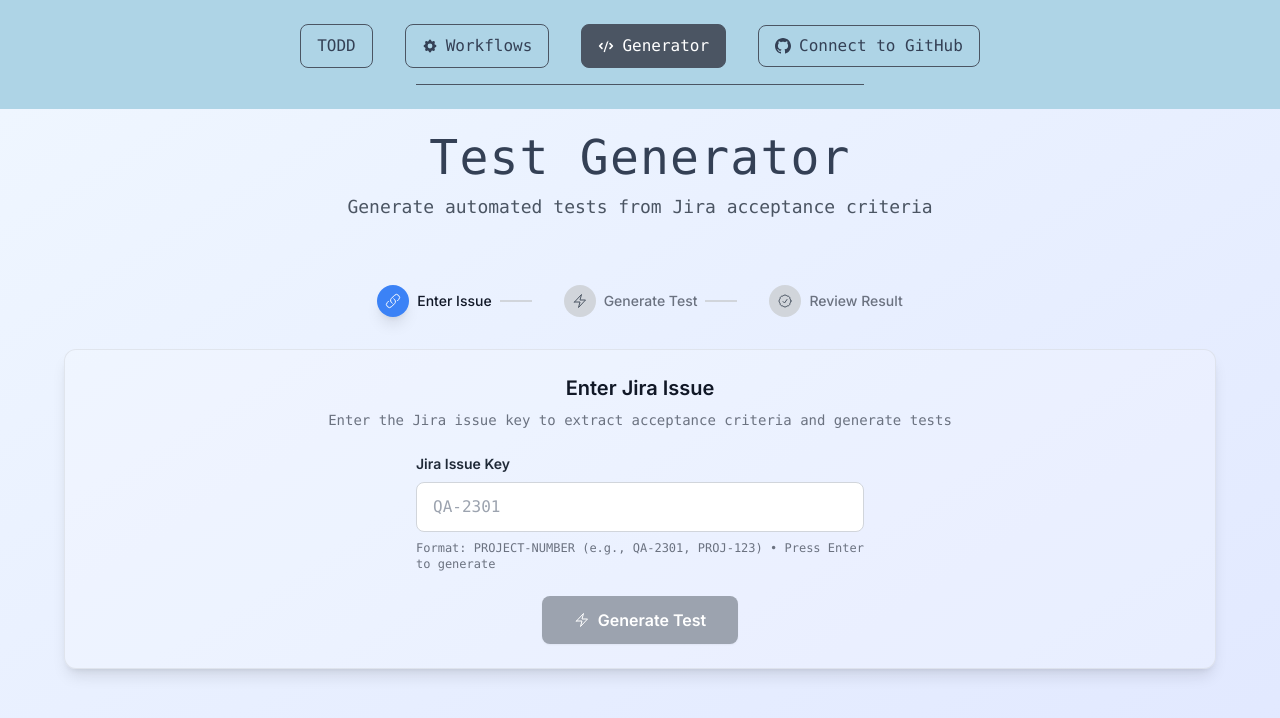
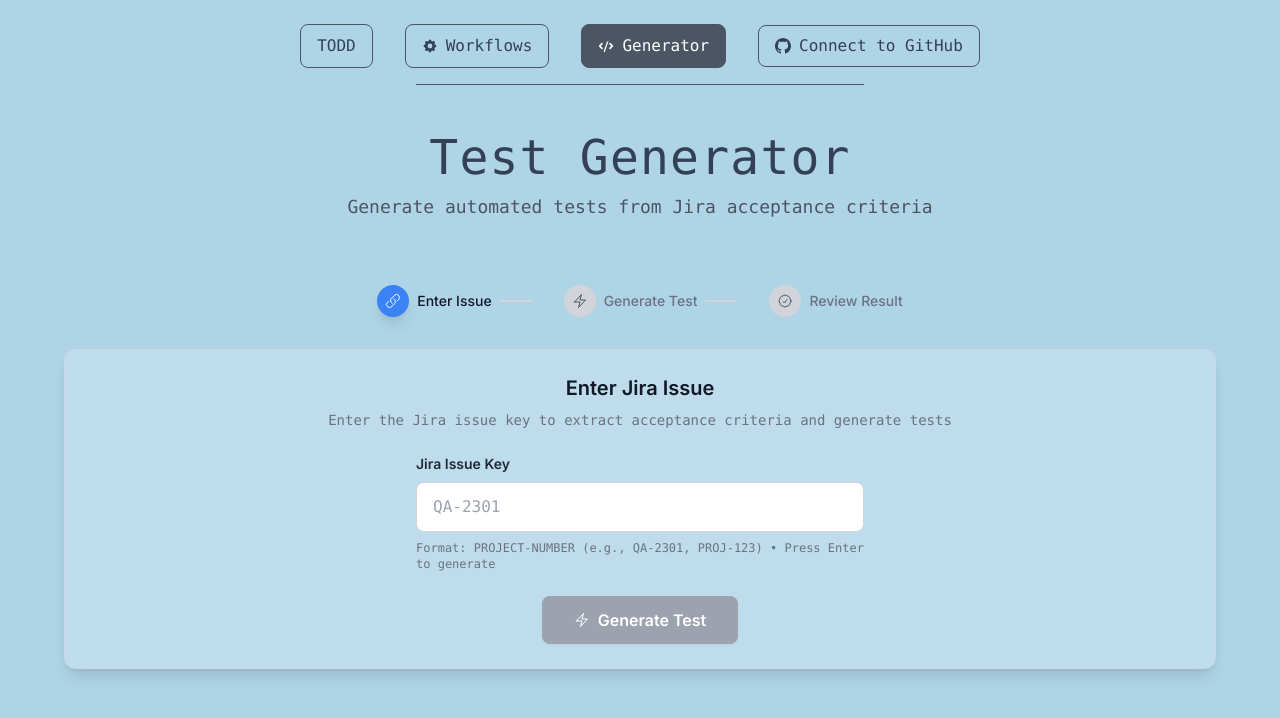
Before and after one commit to nelceb/todd-automation, a Next.js app: page / in a window 1280 px wide. Both pictures are taken after a click on the button "Generator". Shown: the top 718 px of the page. Built offline with nearby package versions, Linux system fonts and the light colour scheme.

Commit message:
fix: Use exact background color #AED4E6 to match Workflows design

```diff
--- a/app/components/TestGenerator.tsx
+++ b/app/components/TestGenerator.tsx
@@ -164,7 +164,7 @@ export default function TestGenerator() {
   }
 
   return (
-    <div className="min-h-screen bg-gradient-to-br from-blue-50 to-indigo-100 p-6">
+    <div className="min-h-screen p-6" style={{ backgroundColor: '#AED4E6' }}>
       <div className="max-w-6xl mx-auto">
         {/* Header */}
         <motion.div
```
